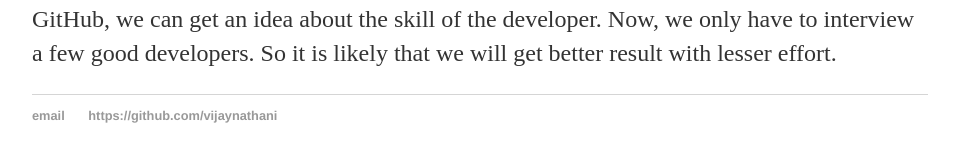
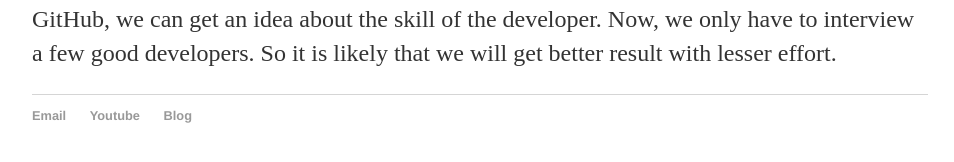
Before and after one commit to vijaynathani/vijaynathani.github.io, a Jekyll site: the page built from _posts/2015-11-01-hire-developers-with-code-on-github.md, in a window 1280 px wide. Shown: the part 453-615 px from the top of the page, without its empty margins (160-1114 px from the left). Built offline with Jekyll 4.4.1, drawn with Linux system fonts in a browser that asks for light colours.

Commit message:
footer changed

```diff
--- a/_layouts/default.html
+++ b/_layouts/default.html
@@ -17,8 +17,9 @@
  		</div><!-- /.container -->
 		<footer>
     		<ul>
-        		<li><a href="mailto:vijay_nathani@yahoo.com">email</a></li>
-        		<li><a href="https://github.com/hankquinlan">https://github.com/vijaynathani</a></li>
+        		<li><a href="mailto:vijay_nathani@yahoo.com">Email</a></li>
+        		<li><a href="https://www.youtube.com/user/nathanivijay/videos">Youtube</a></li>
+        		<li><a href="/blog/">Blog</a></li>
 			</ul>
 		</footer>
 	</body>
--- a/index.html
+++ b/index.html
@@ -4,6 +4,6 @@ title: Blog of Vijay Nathani
 ---
 <div class="blurb">
 	<h3>Hi there, I'm Vijay Nathani!</h3>
-	<p>Welcome to my blog.</p>
-	<p>See <a href="/blog">list of pages</a>.</p>
+	<p>Welcome to my <a href="/blog/">blog</a>.</p>
+	<p>You can
 </div>
```
